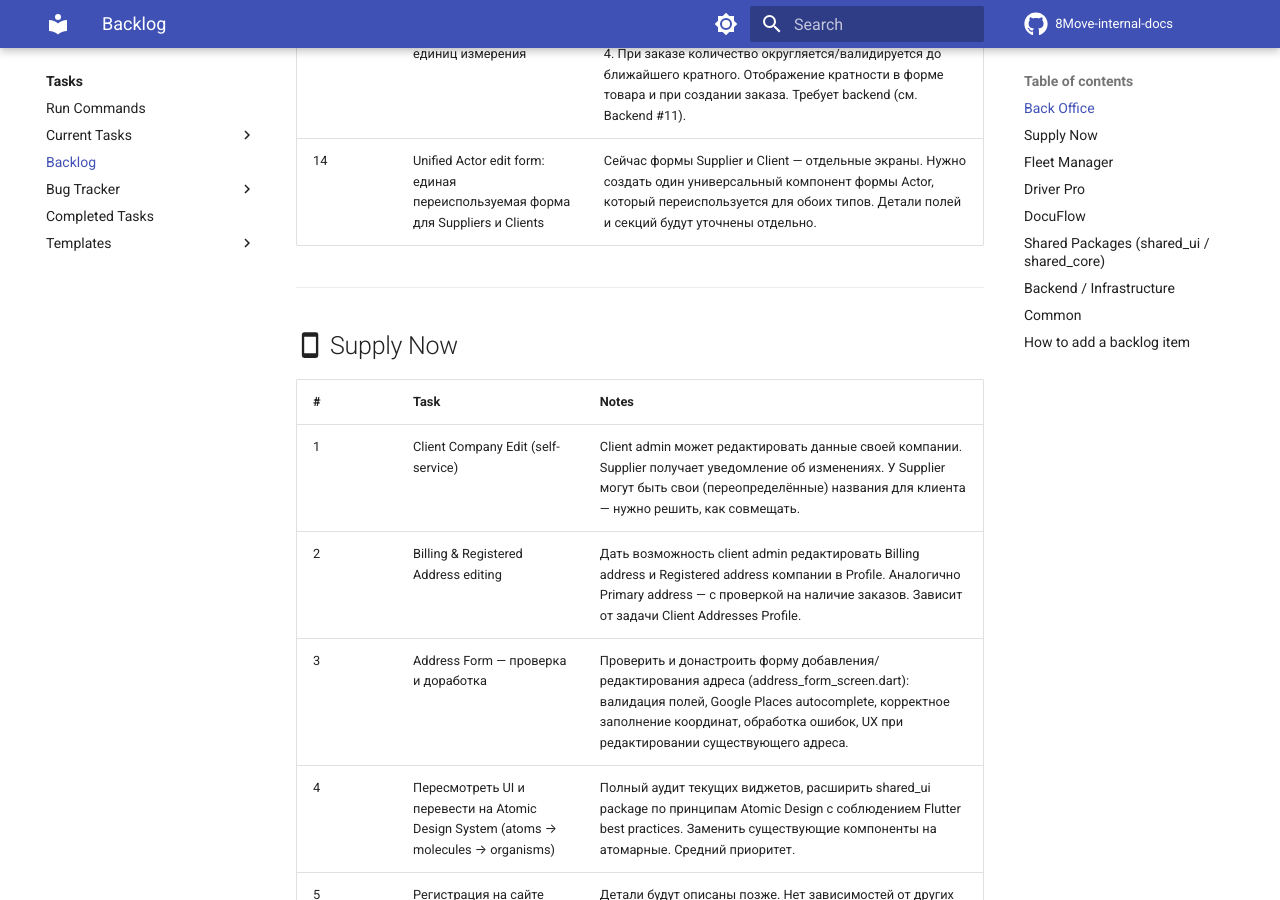
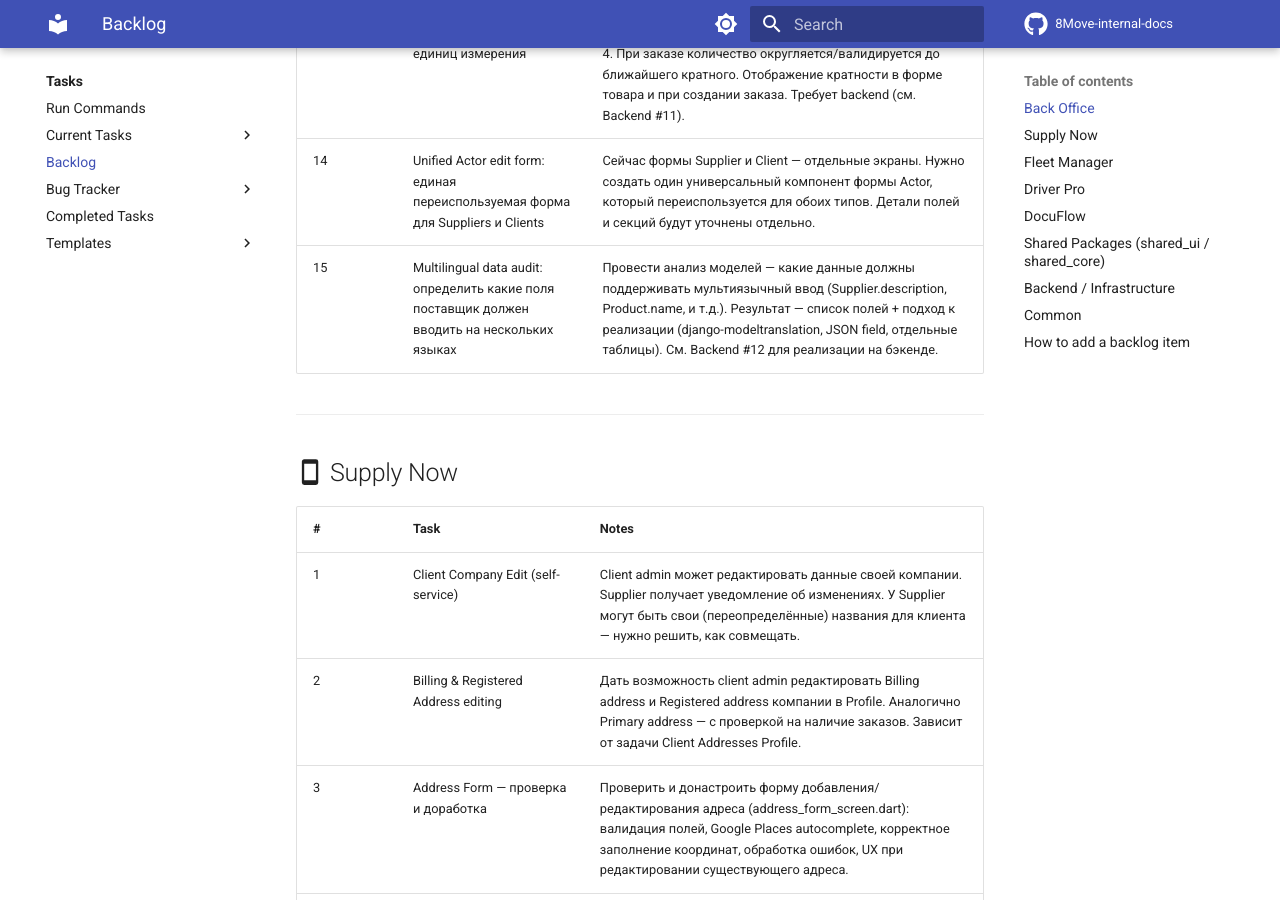
Before and after one commit to MaxShytov/8Move-internal-docs, an MkDocs documentation site: the page built from docs/tasks/backlog.md, in a window 1280 px wide and 900 px high, scrolled down 2283 px. Built offline with MkDocs 1.6.1 and Material for MkDocs 9.7.7, drawn with Linux system fonts in a browser that asks for light colours; comment, search, counter and statistics services are not loaded; some of the changed text lies outside the part shown.

Commit message:
backlog: add multilingual data audit/support to Back Office and Backend
Co-Authored-By: Claude Opus 4.6 <noreply@anthropic.com>

```diff
--- a/docs/tasks/backlog.md
+++ b/docs/tasks/backlog.md
@@ -25,6 +25,7 @@ Ideas and planned tasks that are not yet in active development. When a task move
 | 12 | Создание заказа из списка Products: кнопка "Add to Order" рядом с ценой клиента | Пользователь выбирает клиента в списке товаров → рядом с ценой клиента появляется кнопка "Add to Order". При нажатии: 1) если есть открытый заказ для этого клиента — добавляем товар в него, 2) если нет — создаём новый заказ. Использует существующий механизм выбора клиента в Products list. |
 | 13 | Unit order step/multiplier: кратность заказа для единиц измерения | UI для задания и отображения кратности (order_step) на единице измерения товара. Например: шины кратно 2 или 4. При заказе количество округляется/валидируется до ближайшего кратного. Отображение кратности в форме товара и при создании заказа. Требует backend (см. Backend #11). |
 | 14 | Unified Actor edit form: единая переиспользуемая форма для Suppliers и Clients | Сейчас формы Supplier и Client — отдельные экраны. Нужно создать один универсальный компонент формы Actor, который переиспользуется для обоих типов. Детали полей и секций будут уточнены отдельно. |
+| 15 | Multilingual data audit: определить какие поля поставщик должен вводить на нескольких языках | Провести анализ моделей — какие данные должны поддерживать мультиязычный ввод (Supplier.description, Product.name, и т.д.). Результат — список полей + подход к реализации (django-modeltranslation, JSON field, отдельные таблицы). См. Backend #12 для реализации на бэкенде. |
 
 ---
 
@@ -92,6 +93,7 @@ Ideas and planned tasks that are not yet in active development. When a task move
 | 9 | Supplier default currency: добавить поле валюты в модель поставщика | Добавить `currency` (FK → Currency) в Supplier / SupplierSettings. Валюта поставщика используется по умолчанию при создании цен, заказов, инвойсов. Отдавать через API. См. Back Office #9 для UI-части. |
 | 10 | Address geocoding & normalization: сервис пересчёта и нормализации адресов | Сервис geocoding через Google Maps Geocoding API — по введённому адресу автозаполнение/корректировка city, canton/state, postal code, formatted address, координат. Endpoint для пересчёта одного адреса + management command для массового пересчёта существующих. См. Back Office #10 для UI-части. |
 | 11 | Unit order step/multiplier: добавить поле кратности в модель Unit | Добавить поле `order_step` (PositiveInteger, default=1) в модель Unit. Валидация: количество в заказе должно быть кратно order_step. Отдавать через API. См. Back Office #13 для UI-части. |
+| 12 | Multilingual data support: мультиязычный ввод данных поставщиком | Реализовать хранение и API для мультиязычных полей (Supplier.description, Product.name и др.). Подход определить после аудита (django-modeltranslation, JSON field, отдельные таблицы). Языки: en, de, fr, it. См. Back Office #15 для UI-части и аудита полей. |
 
 ---
 
```
